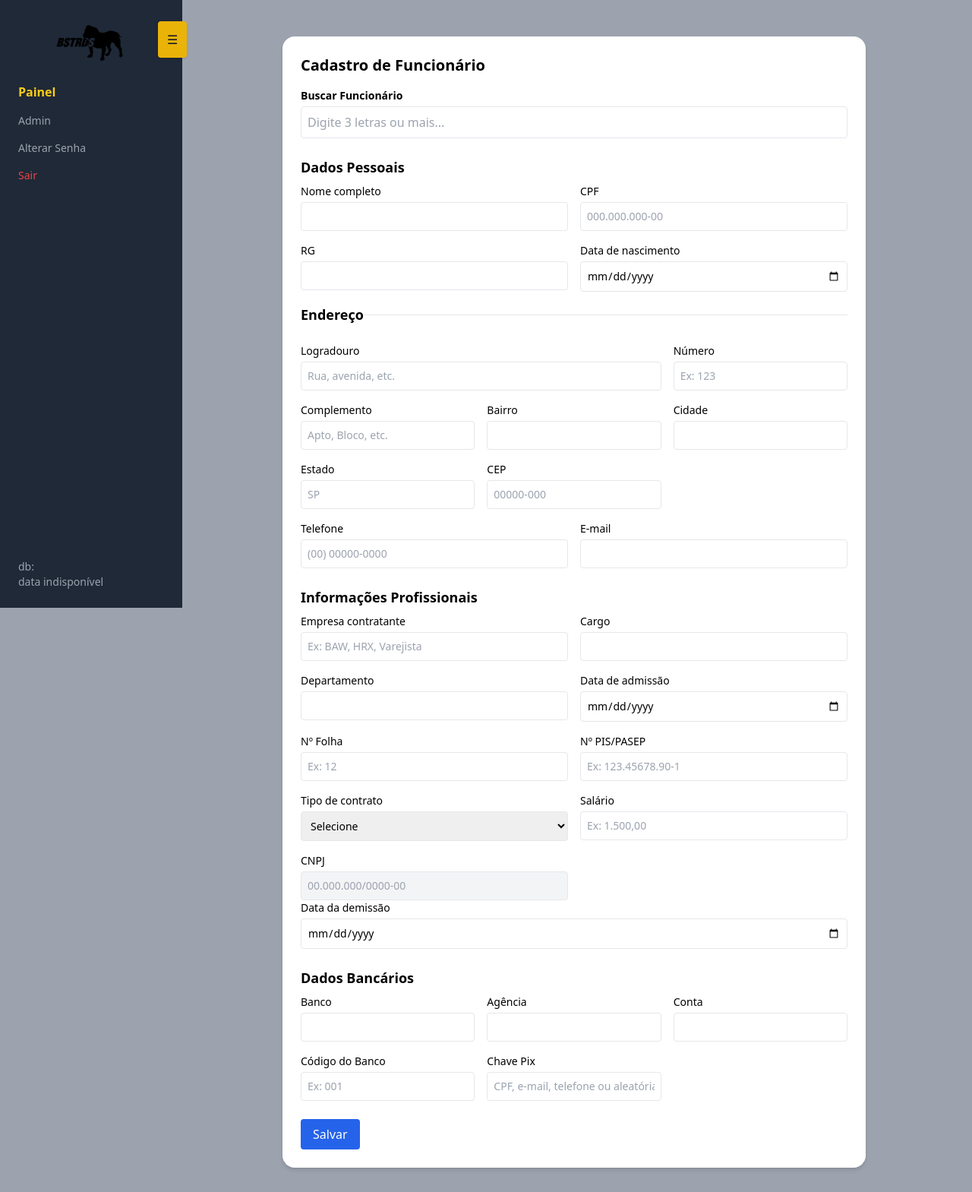
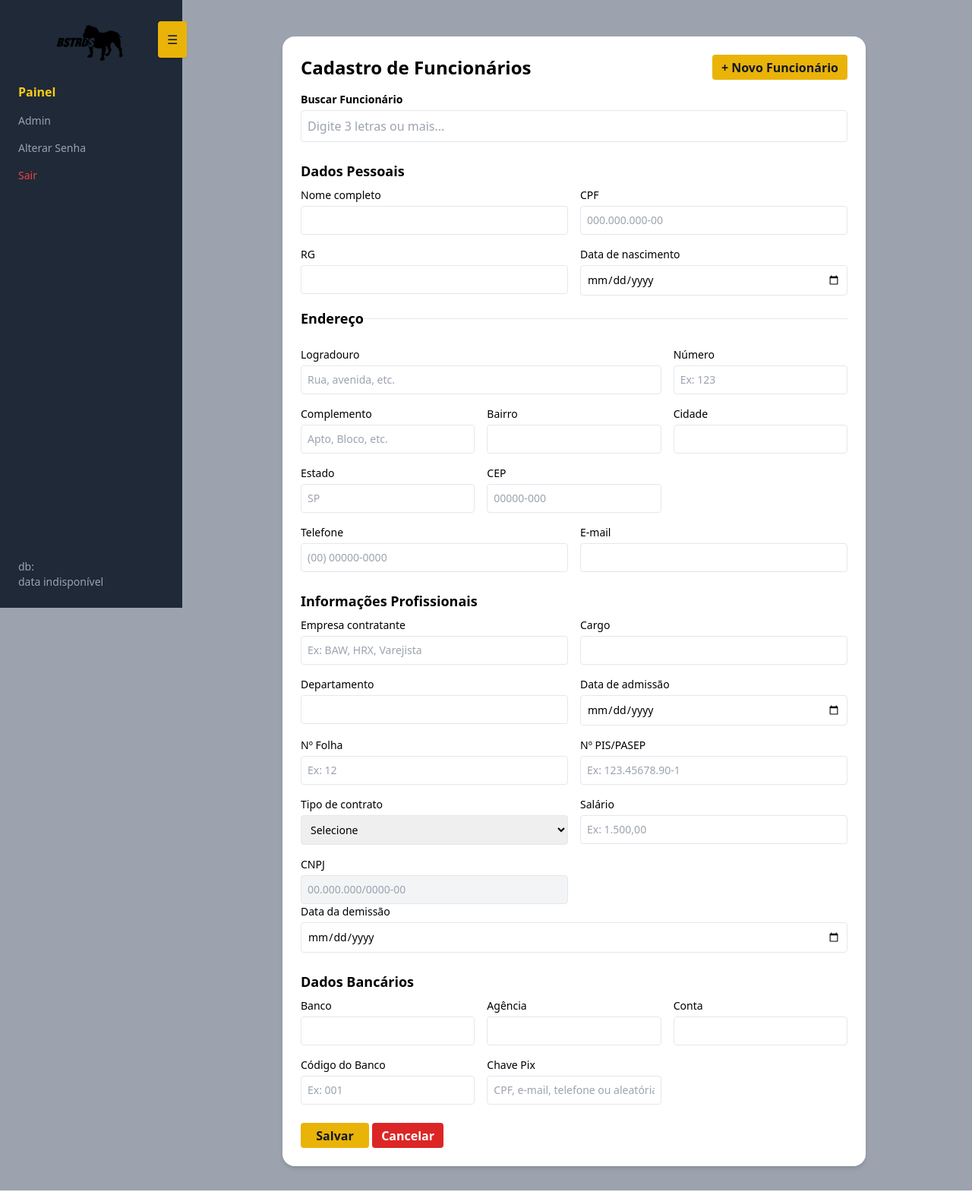
Before and after one commit to fguernieri/intranet, a PHP site: page /intranet/modules/rh/form_funcionario.php in a window 1280 px wide. Shown: the whole page at 76% size. Run offline with PHP 8.4, Linux system fonts and the light colour scheme; the visitor is signed in with stand-in values (Sample User, id 1); data that the repository does not hold is empty; some libraries are stand-ins or nearby versions.

Commit message:
+funcionario

```diff
--- a/modules/rh/form_funcionario.php
+++ b/modules/rh/form_funcionario.php
@@ -11,7 +11,7 @@ include $_SERVER['DOCUMENT_ROOT'] . '/sidebar.php';
   <title>Cadastro de Funcionário</title>
   <script src="https://cdn.tailwindcss.com"></script>
   <script src="https://cdn.jsdelivr.net/npm/cleave.js@1.6.0/dist/cleave.min.js"></script>
-
+  <link rel="stylesheet" href="../../assets/css/style.css">
 </head>
 <body class="bg-gray-400 mt-12 mb-8 min-h-screen flex">
 
@@ -29,7 +29,10 @@ include $_SERVER['DOCUMENT_ROOT'] . '/sidebar.php';
     </script>
     <?php endif; ?>
 
-    <h2 class="text-xl font-bold mb-4">Cadastro de Funcionário</h2>
+    <div class="flex justify-between items-center mb-4">
+      <h1 class="text-2xl font-bold">Cadastro de Funcionários</h1>
+      <a href="form_funcionario.php" class="btn-acao py-2 px-4">+ Novo Funcionário</a>
+    </div>
 
     <form action="salvar_funcionario.php" class="space-y-6" id="formFuncionario" method="POST">
 
@@ -215,7 +218,9 @@ include $_SERVER['DOCUMENT_ROOT'] . '/sidebar.php';
         </div>
       </fieldset>
 
-      <button class="bg-blue-600 text-white px-4 py-2 rounded hover:bg-blue-700" type="submit">Salvar</button>
+      <button class="btn-acao" type="submit">Salvar</button>
+      <a href="listar_funcionarios.php" class="btn-acao-vermelho">Cancelar</a>
+
     </form>
   </div>
 
```
Also changed, not shown: modules/rh/listar_funcionarios.php (+6 -1 lines).
